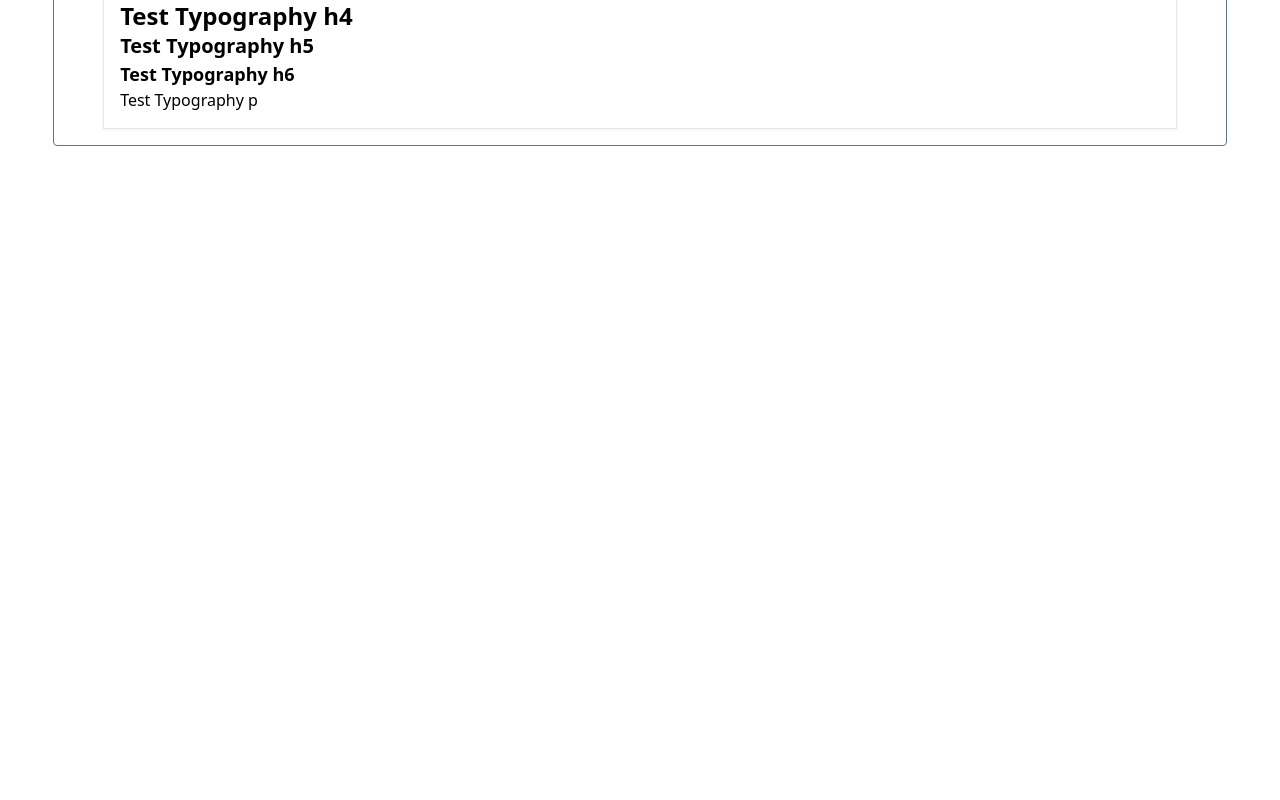
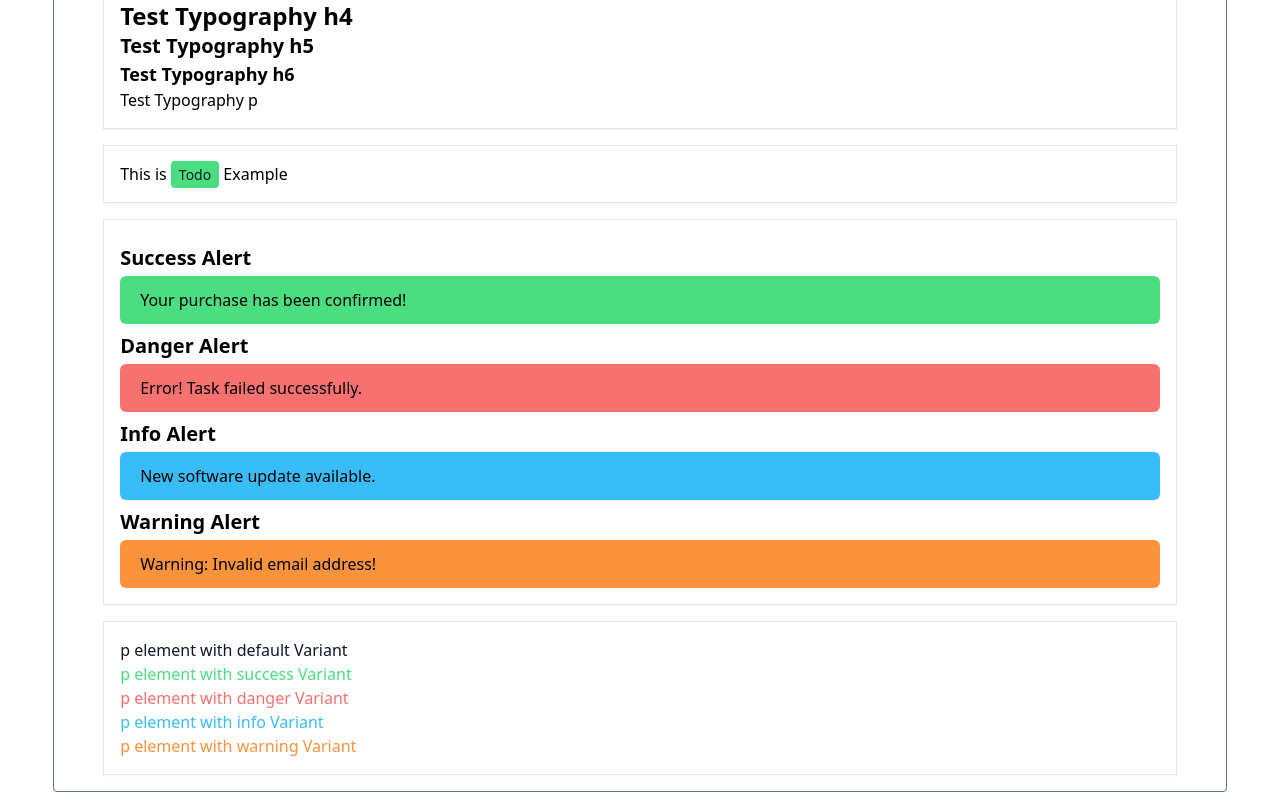
Before and after one commit to FarNys/Type-TestTools, a React (Create React App) app: page /component/button in a window 1280 px wide. Shown: the part 406-1206 px from the top of the page. Before the commit the page ends 800 px from the top, so only its background shows below. Built offline with nearby package versions, Linux system fonts and the light colour scheme.

Commit message:
+add color variant to Typography Component +create LinkText Component +create Alert component

```diff
--- /dev/null
+++ b/src/Components/DataDisplay/Alert.tsx
@@ -0,0 +1,36 @@
+import React from "react";
+
+interface AlertType {
+  title: string;
+  variant: "success" | "danger" | "info" | "warning";
+  className?: string;
+  icon?: React.ReactNode;
+}
+
+type VariantsType = "success" | "danger" | "info" | "warning";
+
+const Alert = ({ title, variant, className, icon }: AlertType) => {
+  return (
+    <div
+      className={`d-flex justify-start py-3 px-3 rounded-md ${findVariant(
+        variant
+      )} ${className}`}
+    >
+      {icon}
+      <span className="px-2">{title}</span>
+    </div>
+  );
+};
+
+const findVariant = (v: VariantsType): string => {
+  const variants = {
+    success: "bg-green-400",
+    danger: "bg-red-400",
+    info: "bg-sky-400",
+    warning: "bg-orange-400",
+  };
+
+  return variants[v];
+};
+
+export default Alert;
--- /dev/null
+++ b/src/Components/Navigate/LinkText.tsx
@@ -0,0 +1,22 @@
+import React from "react";
+import { Link } from "react-router-dom";
+
+interface LinkType {
+  children: string;
+  className?: string;
+  to: string;
+}
+
+const LinkText = ({ to, children, className, ...rest }: LinkType) => {
+  return (
+    <Link to={to} {...rest}>
+      <span
+        className={`text-sm bg-green-400 px-2 py-1 rounded text-slate-900 hover:bg-green-500 ${className}`}
+      >
+        {children}
+      </span>
+    </Link>
+  );
+};
+
+export default LinkText;
--- a/src/Components/Typo/Typography.tsx
+++ b/src/Components/Typo/Typography.tsx
@@ -3,6 +3,7 @@ interface TypographyType {
   variant?: "h1" | "h2" | "h3" | "h4" | "h5" | "h6" | "p";
   children?: React.ReactNode;
   className?: string;
+  colorVariant?: VariantsType;
   rest?: any;
 }
 type VariantType = "h1" | "h2" | "h3" | "h4" | "h5" | "h6" | "p";
@@ -23,52 +24,96 @@ const Typography = ({
   variant = "p",
   children,
   className,
+  colorVariant,
   ...rest
 }: TypographyType) => {
-  return relatedTypography(variant, children, className, rest);
+  return relatedTypography(variant, children, className, colorVariant, rest);
 };
 
 export default Typography;
+
+type VariantsType = "success" | "danger" | "info" | "warning" | "default";
+const variantPicker = (v: VariantsType): string => {
+  const variant = {
+    default: "text-slate-900",
+    success: "text-green-400",
+    danger: "text-red-400",
+    info: "text-sky-400",
+    warning: "text-orange-400",
+  };
+  return variant[v];
+};
 
 const relatedTypography = (
   variant: VariantType,
   children: ChildrenType,
   className?: ClassnameType,
+  colorVariant?: VariantsType | any,
   rest?: any
 ) => {
   const tagElement: TagelementType = {
     h1: (
-      <h1 {...rest} className={`text-5xl font-extrabold ${className}`}>
+      <h1
+        {...rest}
+        className={`text-5xl font-extrabold ${variantPicker(
+          colorVariant
+        )} $ ${className}`}
+      >
         {children}
       </h1>
     ),
     h2: (
-      <h2 {...rest} className={` text-4xl font-extrabold ${className}`}>
+      <h2
+        {...rest}
+        className={` text-4xl font-extrabold ${variantPicker(
+          colorVariant
+        )} ${className}`}
+      >
         {children}
       </h2>
     ),
     h3: (
-      <h3 {...rest} className={` text-3xl font-bold ${className}`}>
+      <h3
+        {...rest}
+        className={` text-3xl font-bold ${variantPicker(
+          colorVariant
+        )} ${className}`}
+      >
         {children}
       </h3>
     ),
     h4: (
-      <h4 {...rest} className={` text-2xl font-bold ${className}`}>
+      <h4
+        {...rest}
+        className={` text-2xl font-bold ${variantPicker(
+          colorVariant
+        )} ${className}`}
+      >
         {children}
       </h4>
     ),
     h5: (
-      <h5 {...rest} className={` text-xl font-semibold ${className}`}>
+      <h5
+        {...rest}
+        className={` text-xl font-semibold ${variantPicker(
+          colorVariant
+        )} ${className}`}
+      >
         {children}
       </h5>
     ),
     h6: (
-      <h6 {...rest} className={` text-lg font-semibold ${className}`}>
+      <h6
+        {...rest}
+        className={` text-lg font-semibold ${variantPicker(
+          colorVariant
+        )} ${className}`}
+      >
         {children}
       </h6>
     ),
     p: (
-      <p {...rest} className={`${className}`}>
+      <p {...rest} className={`${variantPicker(colorVariant)} ${className}`}>
         {children}
       </p>
     ),
--- a/src/Pages/Components/ComponentPage.tsx
+++ b/src/Pages/Components/ComponentPage.tsx
@@ -1,7 +1,9 @@
 import React, { useRef, useState } from "react";
 import Button from "../../Components/Actions/Button";
+import Alert from "../../Components/DataDisplay/Alert";
 import Card from "../../Components/Layout/Card";
 import Container from "../../Components/Layout/Container";
+import LinkText from "../../Components/Navigate/LinkText";
 import Modal from "../../Components/Navigate/Portal";
 import Typography from "../../Components/Typo/Typography";
 
@@ -55,6 +57,49 @@ const ComponentPage = () => {
         <Typography variant="h6">Test Typography h6</Typography>
         <Typography variant="p">Test Typography p</Typography>
       </Card>
+      <Card>
+        This is <LinkText to="/todo">Todo</LinkText> Example
+      </Card>
+      <Card>
+        <Typography variant="h5" className="mt-2 mb-1 ">
+          Success Alert
+        </Typography>
+        <Alert variant="success" title="Your purchase has been confirmed!" />
+        <Typography variant="h5" className="mt-2 mb-1">
+          Danger Alert
+        </Typography>
+        <Alert variant="danger" title="Error! Task failed successfully." />
+        <Typography variant="h5" className="mt-2 mb-1">
+          Info Alert
+        </Typography>
+        <Alert variant="info" title="New software update available." />
+        <Typography variant="h5" className="mt-2 mb-1">
+          Warning Alert
+        </Typography>
+
+        <Alert
+          variant="warning"
+          title="Warning: Invalid email address!
+"
+        />
+      </Card>
+      <Card>
+        <Typography variant="p" colorVariant="default">
+          p element with default Variant
+        </Typography>
+        <Typography variant="p" colorVariant="success">
+          p element with success Variant
+        </Typography>
+        <Typography variant="p" colorVariant="danger">
+          p element with danger Variant
+        </Typography>
+        <Typography variant="p" colorVariant="info">
+          p element with info Variant
+        </Typography>
+        <Typography variant="p" colorVariant="warning">
+          p element with warning Variant
+        </Typography>
+      </Card>
     </Container>
   );
 };
```
